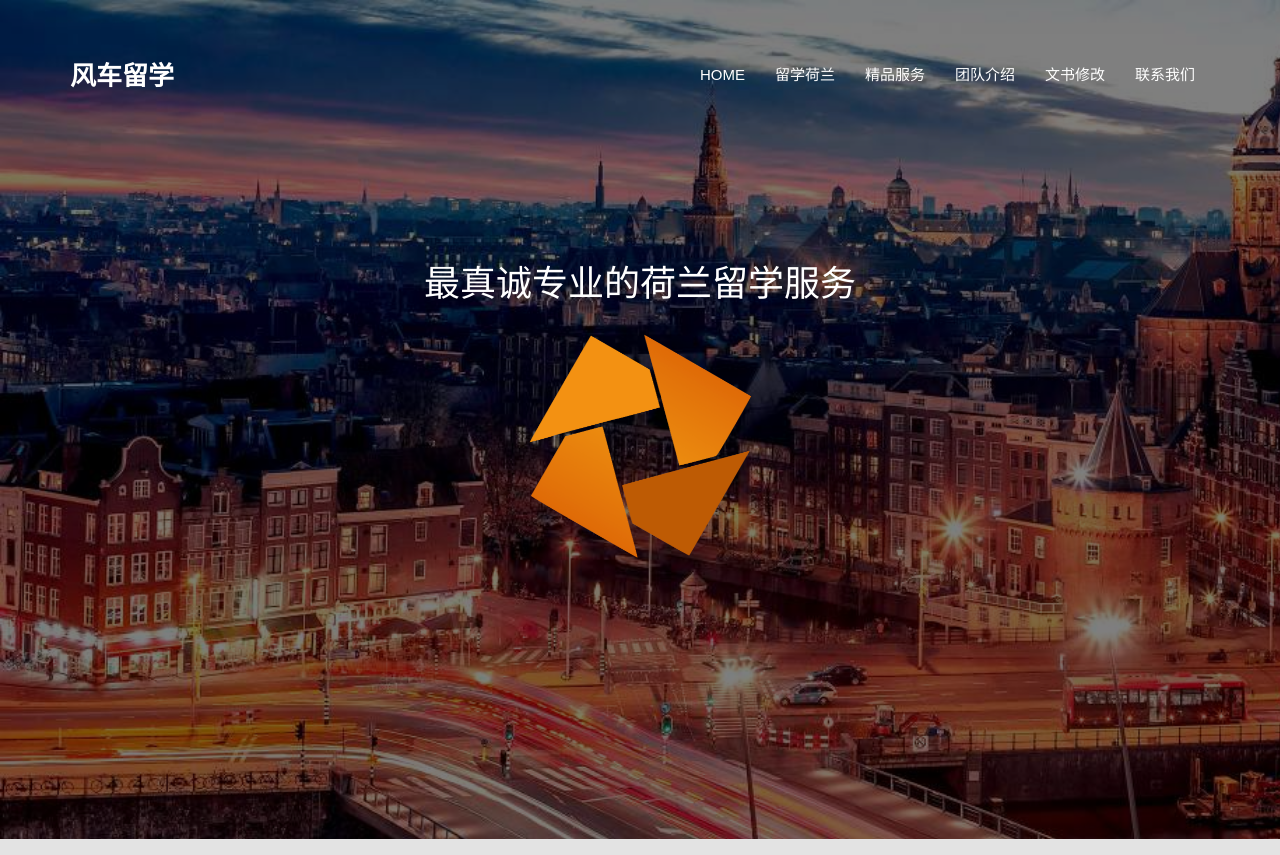
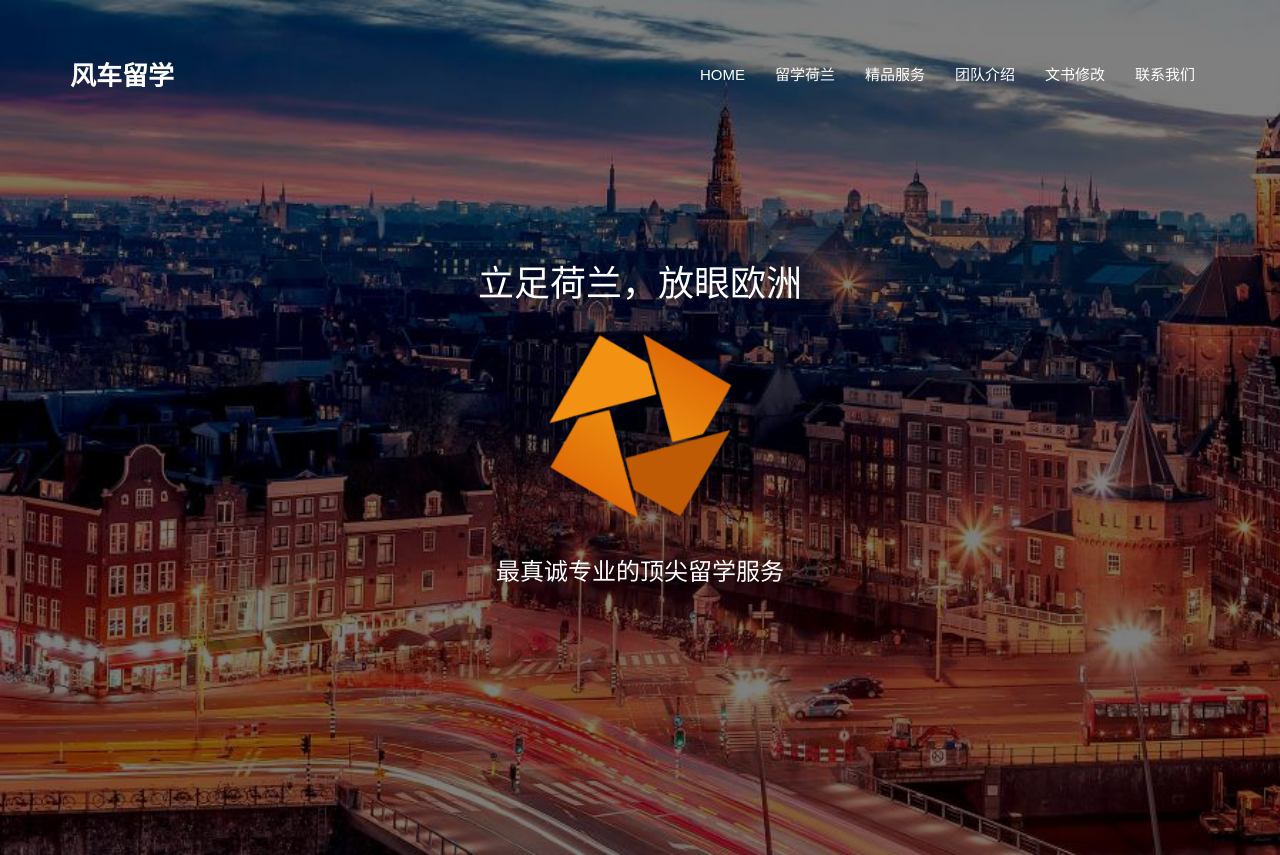
Before and after one commit to bonan-fc/fengcheliuxue, a website: page index.html in a window 1280 px wide. Shown: the top 855 px of the page. Drawn offline with Linux system fonts and the light colour scheme; files whose address does not match are found by name.

Commit message:
change homepage text

```diff
--- a/index.html
+++ b/index.html
@@ -55,8 +55,10 @@
       <div class="container">
         <div class="row intro-text">
           <div class="col-md-8 col-md-offset-2 text-center">
-            <h1 class="probootstrap-animate mbw">最真诚专业的荷兰留学服务</h1>
-            <h1 class="probootstrap-heading probootstrap-animate"><img src="img/logo_new.png" alt="windmill-education.com" height="225"></h1>
+            <h1 class="probootstrap-animate mbw">立足荷兰，放眼欧洲</h1>
+
+            <h1 class="probootstrap-heading probootstrap-animate"><img src="img/logo_new.png" alt="windmill-education.com" height="185"></h1>
+            <h3 class="probootstrap-animate mbw">最真诚专业的顶尖留学服务</h3>
           </div>
         </div>
       </div>
```
